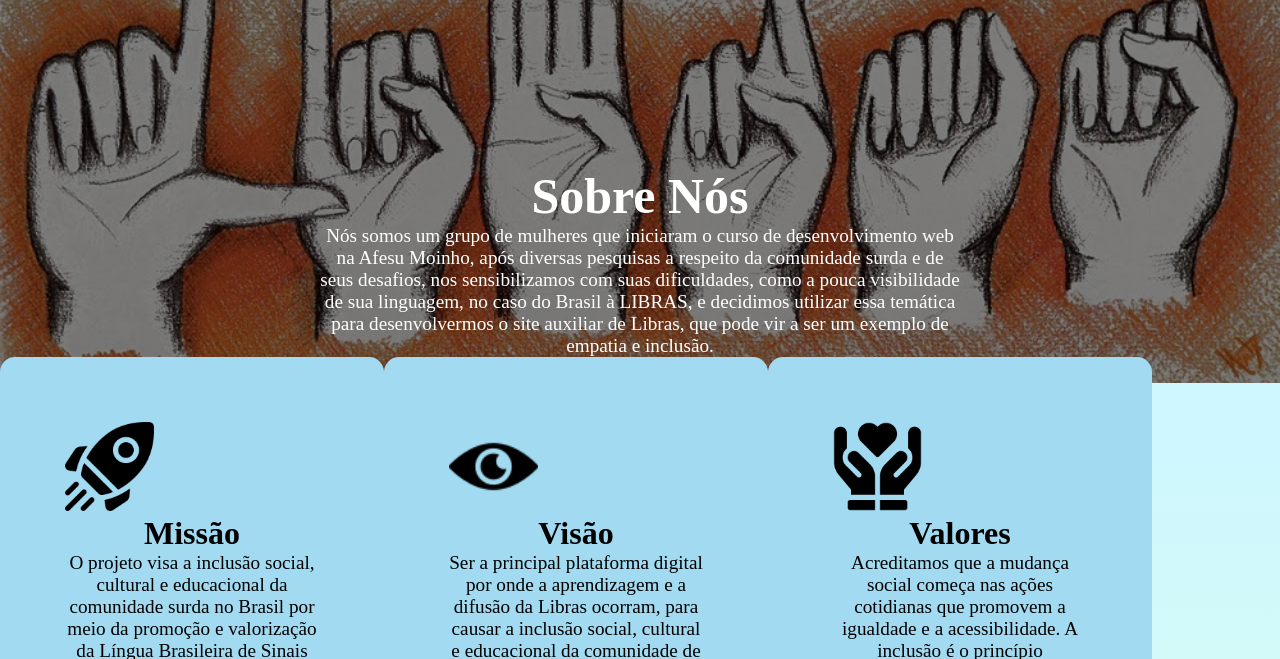
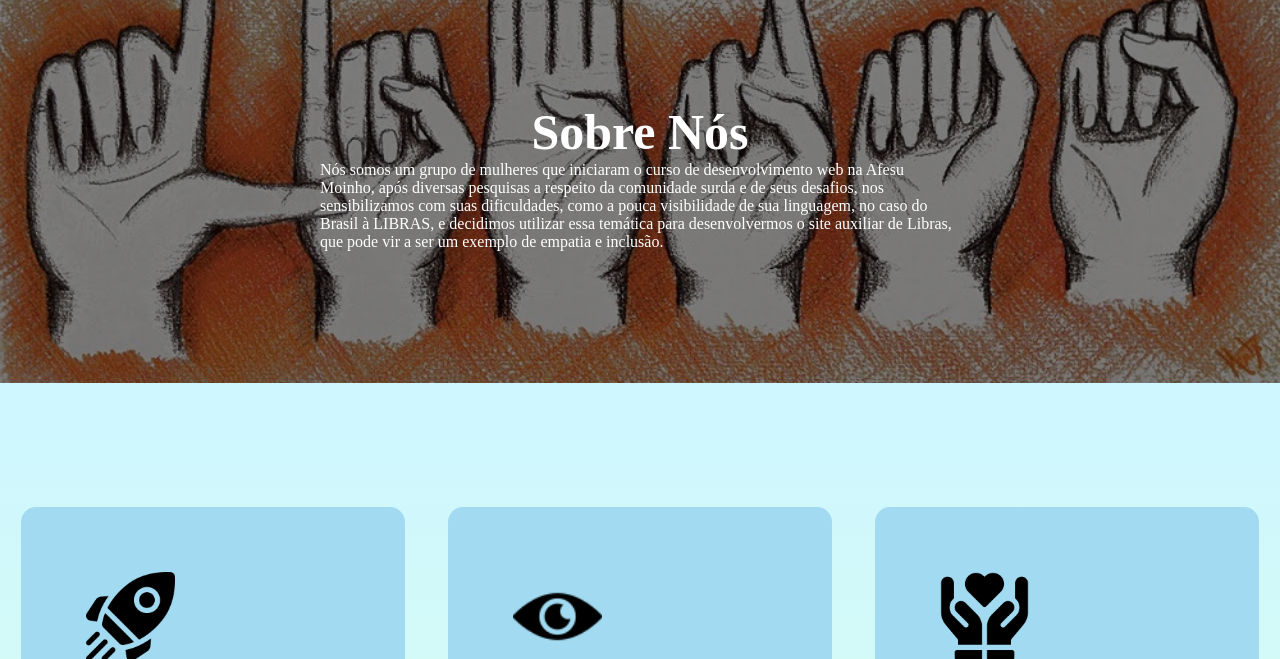
Before and after one commit to Marcela-13/matirin, a plain HTML site: page pages/sobre.html in a window 1280 px wide. Shown: the part 141-800 px from the top of the page. Drawn offline with Linux system fonts and the light colour scheme; files whose address does not match are found by name.

Commit message:
Reajustando a página

```diff
--- a/css/style-sobre.css
+++ b/css/style-sobre.css
@@ -34,12 +34,30 @@ h3 {
     font-size: 200%;
 }
 
-p {
-    text-align: center;
-    font-size: 120%;
+
+
+.sobre {
+    display: flex;
+    flex-direction: column;
+    align-items: center;
+    justify-content: center;
+    margin-bottom: 20%;
+    margin-top: -5%;
+
 }
 
+.sobre h1 {
+    color: white;
+    font-size: 50px;
 
+}
+
+/* Estlizando a classe específica do quadro sobre */
+.sobre-text {
+    width: 50%;
+
+    color: white;
+}
 
 /*Estilização dos cards de texto (missão, visão, valores)*/
 .missao,
@@ -58,7 +76,7 @@ p {
 .cards-texto {
     display: flex;
     width: 100%;
-
+    justify-content: space-around;
 }
 
 .missao:hover,
@@ -75,26 +93,7 @@ p {
 }
 
 /* Estilização da Seção sobre*/
-.sobre {
-    display: flex;
-    flex-direction: column;
-    justify-content: space-around;
-    align-items: center;
 
-}
-
-.sobre h1 {
-    color: white;
-    font-size: 50px;
-
-}
-
-/* Estlizando a classe específica do quadro sobre */
-.sobre-text {
-    width: 50%;
-    height: 90%;
-    color: white;
-}
 
 /*Estilizando os cards com as fotos e texto-fala das integrantes */
 .fotos {
```
